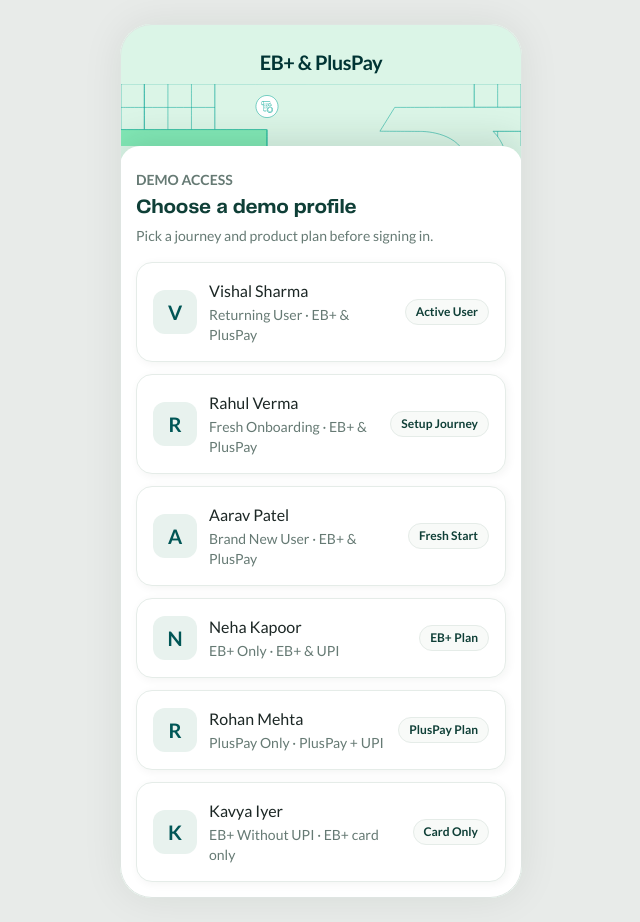
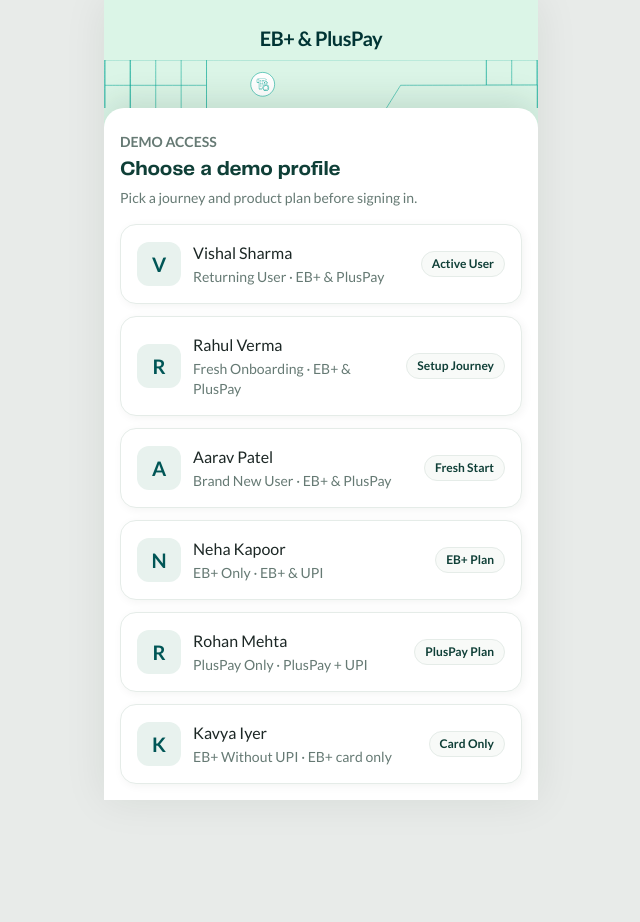
Before and after one commit to pai45/claim, a Next.js app: page / in a window 1280 px wide. Shown: the whole page, without its empty margins (319-959 px from the left). After the commit the page ends 800 px from the top, so only its background shows below. Built offline with nearby package versions, Linux system fonts and the light colour scheme; no server answers.

Commit message:
Revert "Frame desktop app viewport"
This reverts commit 0cc84ece94c1b8b8a51680104eec1a7113818201.

```diff
--- a/app/globals.css
+++ b/app/globals.css
@@ -149,65 +149,6 @@ body {
 body {
   --font-display: var(--font-pp-telegraf), "PP Telegraf", var(--font-lato),
     "Lato", ui-sans-serif, system-ui, sans-serif;
-}
-
-/*
- * The live app remains a normal full-viewport mobile experience through
- * 540px. Wider browsers present that same app inside an exact 402 x 874px
- * review frame. The transform is intentional: it makes fixed descendants
- * (drawers, scan/pay, chat, and install prompts) position against the phone
- * rather than the desktop viewport.
- */
-.desktop-mobile-frame {
-  position: relative;
-  width: 100%;
-  min-height: 100dvh;
-}
-
-@media (min-width: 541px) {
-  body {
-    display: flex;
-    min-height: max(100dvh, 922px);
-    align-items: center;
-    justify-content: center;
-    padding: 24px;
-  }
-
-  .desktop-mobile-frame {
-    isolation: isolate;
-    width: 402px;
-    height: 874px;
-    min-height: 0;
-    flex: 0 0 auto;
-    overflow: hidden;
-    border-radius: var(--radius-pill);
-    background: var(--color-surface);
-    box-shadow: var(--shadow-phone);
-    transform: translateZ(0);
-  }
-
-  .desktop-mobile-frame::after {
-    position: absolute;
-    z-index: 1000;
-    inset: 0;
-    border: 1px solid var(--color-border-muted);
-    border-radius: inherit;
-    content: "";
-    pointer-events: none;
-  }
-
-  .desktop-mobile-frame .h-dvh {
-    height: 100%;
-  }
-
-  .desktop-mobile-frame .min-h-dvh {
-    min-height: 100%;
-  }
-
-  .desktop-mobile-frame .login-viewport {
-    top: 0;
-    height: 100%;
-  }
 }
 
 /* Headings: PP Telegraf */
--- a/app/layout.tsx
+++ b/app/layout.tsx
@@ -79,10 +79,8 @@ export default function RootLayout({
       <body
         className={`${lato.variable} ${ppTelegraf.variable} ${lato.className} antialiased`}
       >
-        <div className="desktop-mobile-frame">
-          {children}
-          <AddToHomeScreenPrompt />
-        </div>
+        {children}
+        <AddToHomeScreenPrompt />
         <ServiceWorkerRegistrar />
       </body>
     </html>
--- a/components/host/employeeBenefitsHost.css
+++ b/components/host/employeeBenefitsHost.css
@@ -54,15 +54,3 @@
   overflow: hidden;
   background: #f8faf8;
 }
-
-@media (min-width: 541px) {
-  .employee-benefits-host {
-    min-height: 100%;
-  }
-
-  .employee-benefits-source,
-  .employee-benefits-claims,
-  .employee-benefits-mpin-verification {
-    height: 100%;
-  }
-}
```
